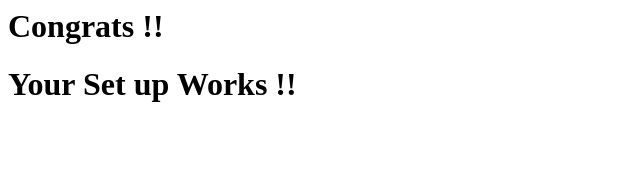
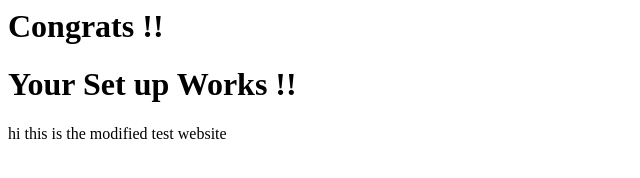
Before and after one commit to satyamkr1402/activity1, a plain HTML site: page index.html in a window 1280 px wide. Shown: the whole page, without its empty margins (0-640 px from the left). Drawn offline with Linux system fonts and the light colour scheme.

Commit message:
commit from dev

```diff
--- a/index.html
+++ b/index.html
@@ -1,4 +1,5 @@
 <body>
 <h1>Congrats !!</h1>
 <p><h1>Your Set up Works !!</h2></p>
+<p>hi this is the modified test website </p>
 </body>
```
